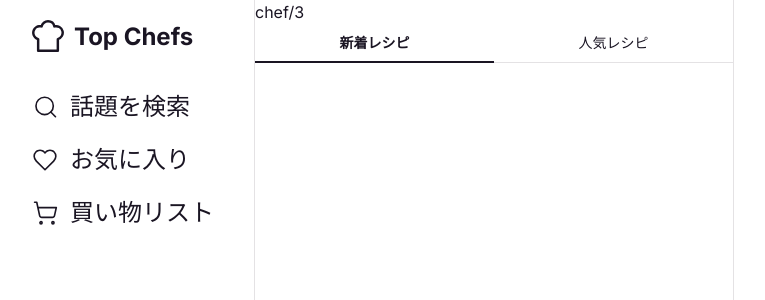
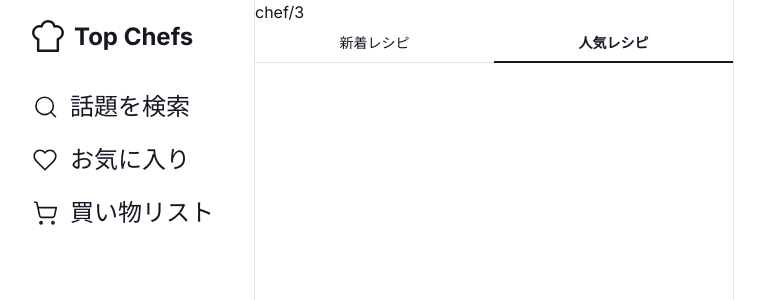
Before and after one commit to qin-team-recipe/01-frontend, a Next.js app: page /chef/3 in a window 1280 px wide. Shown: the top 300 px of the page, without its empty margins (267-1032 px from the left). Built offline with nearby package versions, Linux system fonts and the light colour scheme.

Commit message:
activeを制御可能にする

```diff
--- a/src/app/chef/[target]/page.tsx
+++ b/src/app/chef/[target]/page.tsx
@@ -4,8 +4,8 @@ import styles from "./chef.module.scss";
 
 // TODO: APIと連携するまでの仮実装
 const dummyData = [
-  { id: 1, label: "新着レシピ" },
-  { id: 2, label: "人気レシピ" },
+  { label: "新着レシピ", isActive: false },
+  { label: "人気レシピ", isActive: true },
 ];
 
 export default function Page({ params }: { params: { target: string } }) {
--- a/src/components/TabBar/TabBar.tsx
+++ b/src/components/TabBar/TabBar.tsx
@@ -6,28 +6,29 @@ import styles from "./TabBar.module.scss";
 
 export type Props = {
   data: {
-    id: number;
     label: string;
+    isActive: boolean;
   }[];
 };
 
 export const TabBar = ({ data }: Props) => {
-  const [activeTab, setActiveTab] = useState(data[0].id);
+  const initial = data.findIndex((d) => d.isActive);
+  const [activeTab, setActiveTab] = useState(initial);
 
-  const handleTabClick = (tabId: number) => {
-    setActiveTab(tabId);
+  const handleTabClick = (index: number) => {
+    setActiveTab(index);
   };
 
   return (
     <div>
       <div className={styles.tabs}>
-        {data.map((list) => (
+        {data.map((list, index) => (
           <button
-            key={list.id}
+            key={index}
             className={`${styles.tab} ${
-              activeTab === list.id ? styles.active : ""
+              activeTab === index ? styles.active : ""
             }`}
-            onClick={() => handleTabClick(list.id)}
+            onClick={() => handleTabClick(index)}
           >
             {list.label}
           </button>
```
Also changed, not shown: 1 other file (tests, documents, lock files or other folders).
